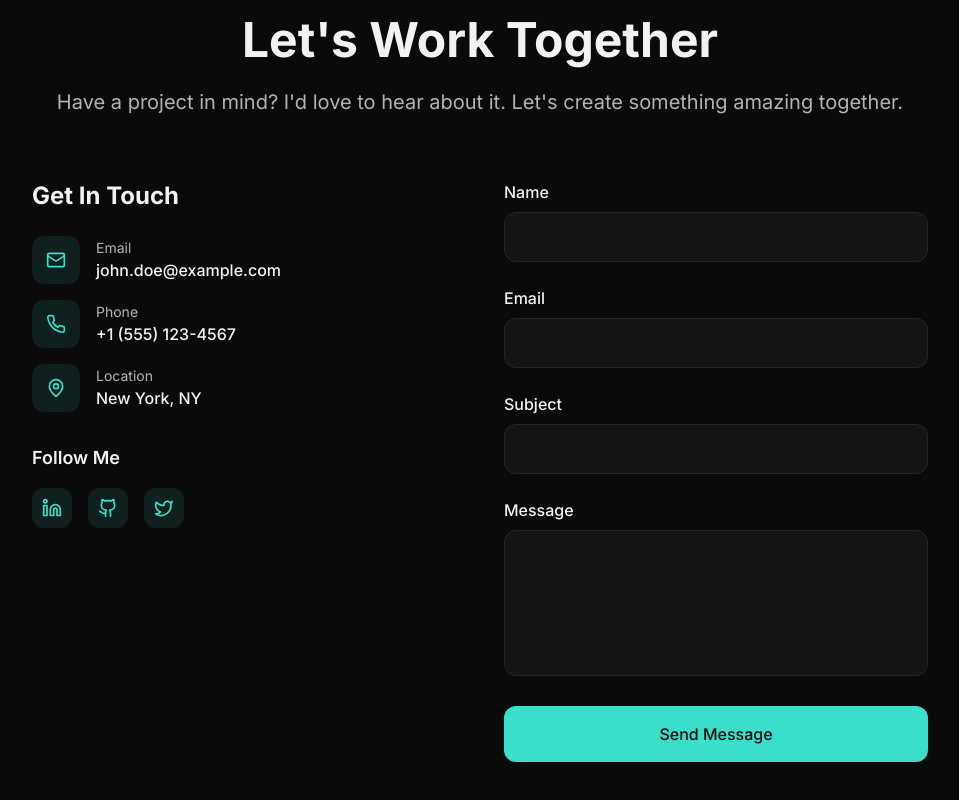
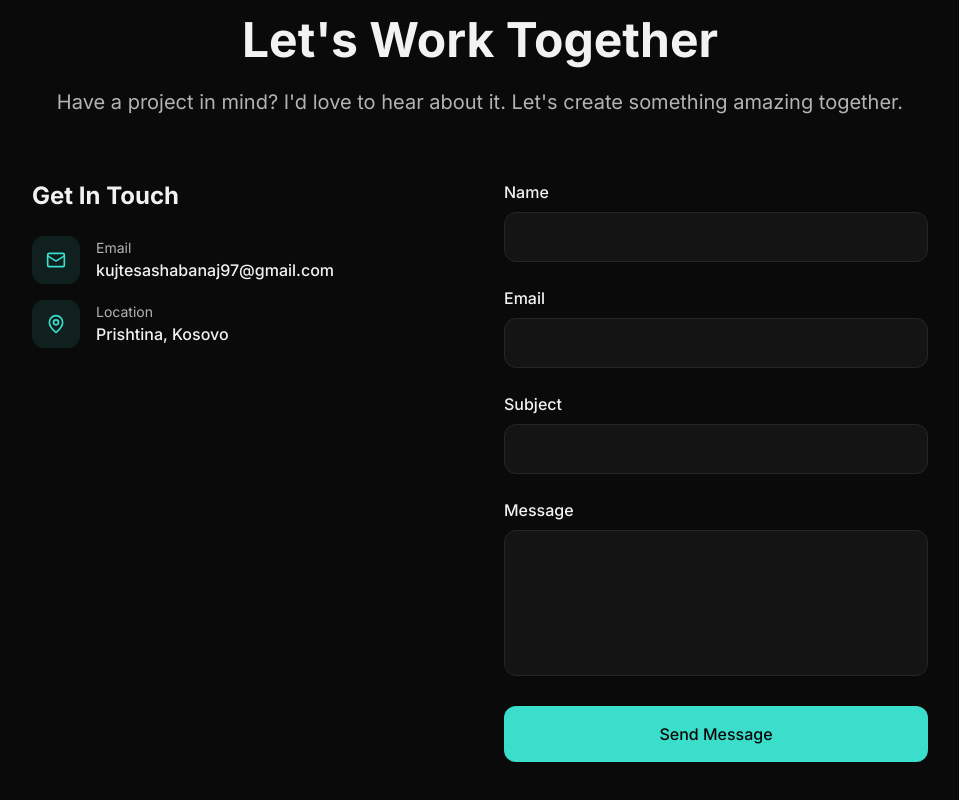
Before and after one commit to Kujtesas/my-kujtesa-canvas, a React (Vite) app: page / in a window 1280 px wide. Shown: the part 5304-6104 px from the top of the page, without its empty margins (160-1119 px from the left). Built offline with nearby package versions, Linux system fonts and the light colour scheme; the HTML template or start-up script is replaced by a standard one.

Commit message:
Update Get In Touch section

```diff
--- a/src/components/Contact.tsx
+++ b/src/components/Contact.tsx
@@ -1,4 +1,4 @@
-import { Mail, Phone, MapPin, Linkedin, Github, Twitter } from 'lucide-react';
+import { Mail, MapPin } from 'lucide-react';
 import { useState } from 'react';
 import { useToast } from '@/hooks/use-toast';
 
@@ -56,17 +56,7 @@ const Contact = () => {
                     </div>
                     <div>
                       <p className="text-text-secondary text-sm">Email</p>
-                      <p className="text-text-primary font-medium">john.doe@example.com</p>
-                    </div>
-                  </div>
-
-                  <div className="flex items-center space-x-4">
-                    <div className="w-12 h-12 bg-primary/10 rounded-lg flex items-center justify-center">
-                      <Phone className="w-5 h-5 text-primary" />
-                    </div>
-                    <div>
-                      <p className="text-text-secondary text-sm">Phone</p>
-                      <p className="text-text-primary font-medium">+1 (555) 123-4567</p>
+                      <p className="text-text-primary font-medium">kujtesashabanaj97@gmail.com</p>
                     </div>
                   </div>
 
@@ -76,41 +66,9 @@ const Contact = () => {
                     </div>
                     <div>
                       <p className="text-text-secondary text-sm">Location</p>
-                      <p className="text-text-primary font-medium">New York, NY</p>
+                      <p className="text-text-primary font-medium">Prishtina, Kosovo</p>
                     </div>
                   </div>
-                </div>
-              </div>
-
-              <div>
-                <h4 className="text-lg font-semibold text-text-primary mb-4">
-                  Follow Me
-                </h4>
-                <div className="flex space-x-4">
-                  <a
-                    href="https://linkedin.com"
-                    target="_blank"
-                    rel="noopener noreferrer"
-                    className="w-10 h-10 bg-primary/10 rounded-lg flex items-center justify-center text-primary hover:bg-primary hover:text-primary-foreground transition-smooth"
-                  >
-                    <Linkedin className="w-5 h-5" />
-                  </a>
-                  <a
-                    href="https://github.com"
-                    target="_blank"
-                    rel="noopener noreferrer"
-                    className="w-10 h-10 bg-primary/10 rounded-lg flex items-center justify-center text-primary hover:bg-primary hover:text-primary-foreground transition-smooth"
-                  >
-                    <Github className="w-5 h-5" />
-                  </a>
-                  <a
-                    href="https://twitter.com"
-                    target="_blank"
-                    rel="noopener noreferrer"
-                    className="w-10 h-10 bg-primary/10 rounded-lg flex items-center justify-center text-primary hover:bg-primary hover:text-primary-foreground transition-smooth"
-                  >
-                    <Twitter className="w-5 h-5" />
-                  </a>
                 </div>
               </div>
             </div>
```
